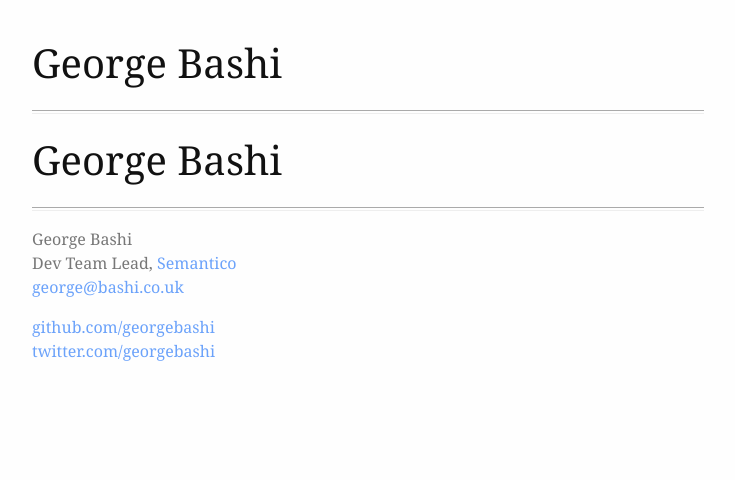
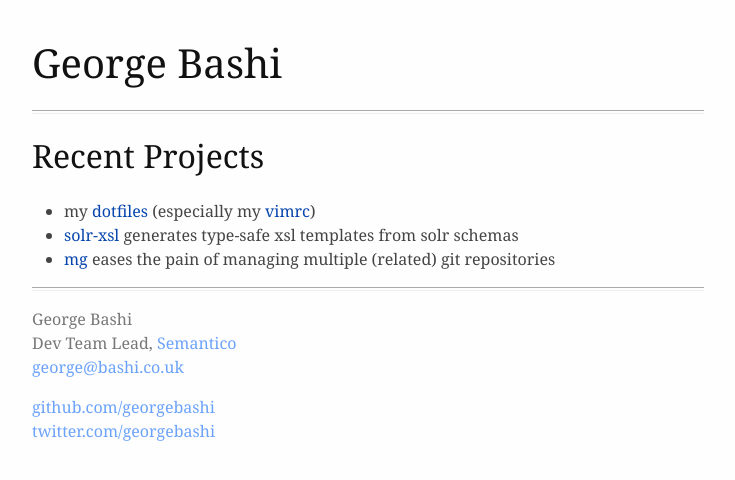
Before and after one commit to georgebashi/georgebashi.github.com, a Jekyll site: the page built from index.md, in a window 1280 px wide. Shown: the top 480 px of the page, without its empty margins (272-1007 px from the left). Built offline with Jekyll 4.4.1, drawn with Linux system fonts in a browser that asks for light colours.

Commit message:
basic blurb in index.md

```diff
--- a/index.md
+++ b/index.md
@@ -1,6 +1,8 @@
 ---
 layout: post
-title: Blogging Like a Hacker
 ---
 
-# George Bashi
+## Recent Projects
+* my [dotfiles](https://github.com/georgebashi/dotfiles) (especially my [vimrc](https://github.com/georgebashi/dotfiles/blob/master/.vimrc))
+* [solr-xsl](https://github.com/georgebashi/solr-xsl) generates type-safe xsl templates from solr schemas
+* [mg](https://github.com/georgebashi/mg) eases the pain of managing multiple (related) git repositories
```
